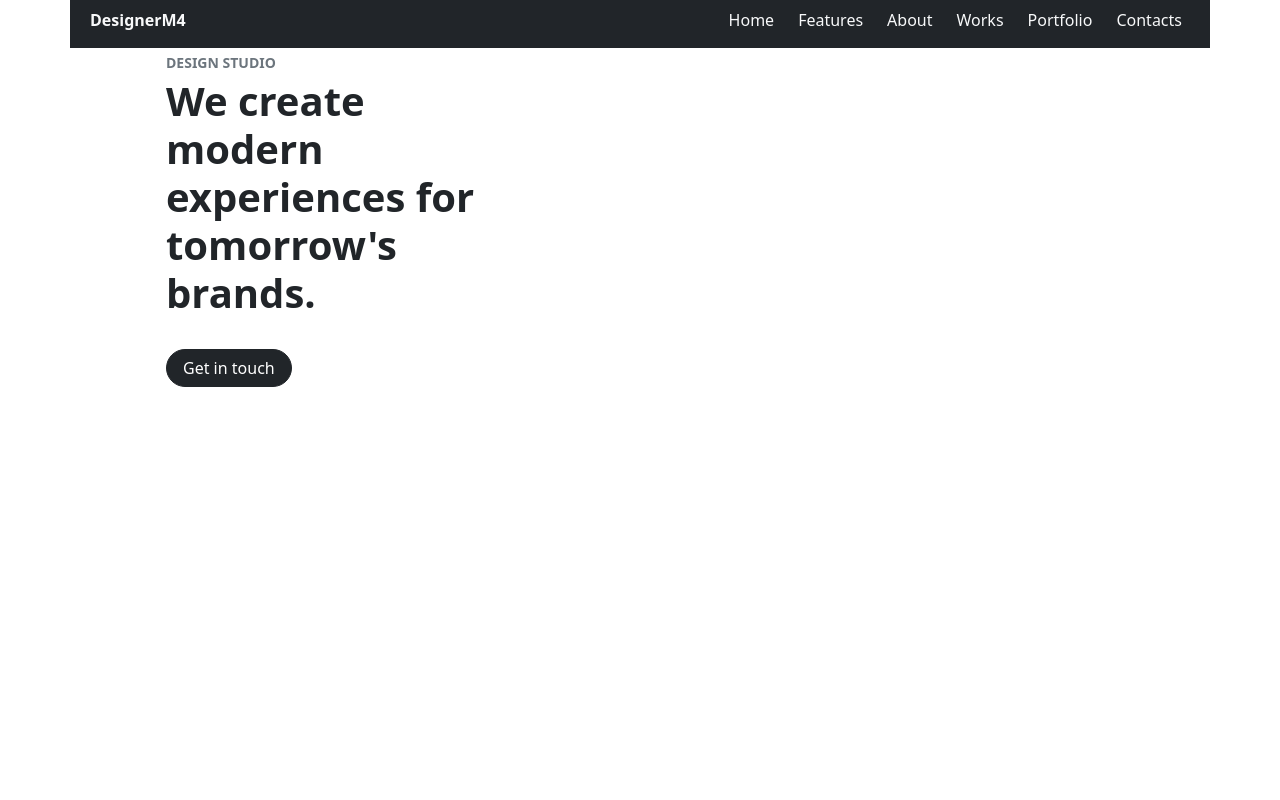
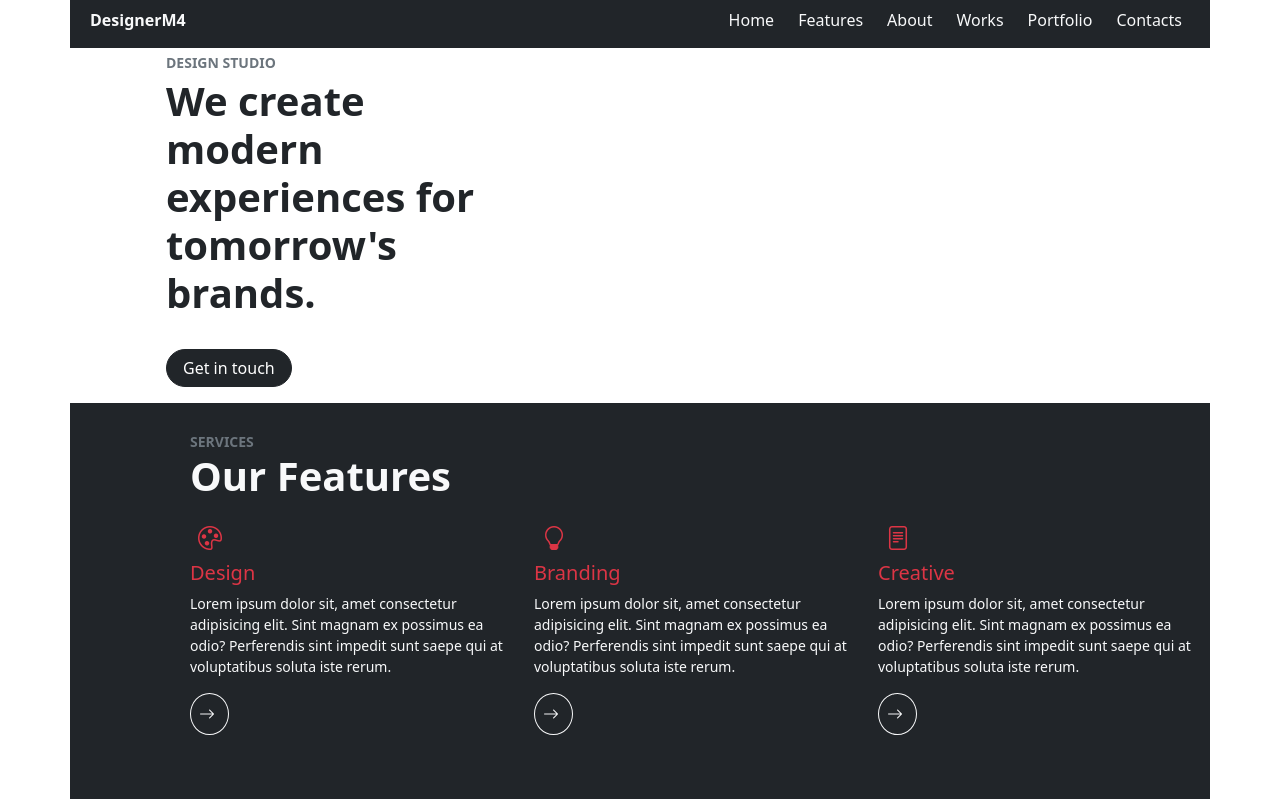
Before and after one commit to Nfurymarvel/2exam, a plain HTML site: page index.html in a window 1280 px wide. Drawn offline with Linux system fonts and the light colour scheme.

Commit message:
third commit

```diff
--- a/index.html
+++ b/index.html
@@ -43,6 +43,64 @@
             </div>
         </div>
     </div>
+    <div class="container bg-dark text-light py-2 pb-5">
+        <div class="row my-3 ms-5 ps-5 justify-content-end" data-aos="fade-up" data-aos-anchor-placement="center-bottom">
+            <div class="small text-secondary fw-bold pt-1">
+                SERVICES
+            </div>
+            <div class=" display-6 fw-bold pb-3">
+                Our Features
+            </div>
+            <div class="col-12 col-md-6 col-xl-4">
+                <div class="py-2">
+                    <i class="bi bi-palette text-danger h4 px-2"></i>
+                </div>
+                <div class="text-danger h5">
+                    Design
+                </div>
+                <div class="small pb-3">
+                   Lorem ipsum dolor sit, amet consectetur adipisicing elit. Sint magnam ex possimus ea odio? Perferendis sint impedit sunt saepe qui at voluptatibus soluta iste rerum.
+                </div>
+                <div>
+                    <a class="btn btn-outline-light bi bi-arrow-right rounded-circle p-2 " type="button">
+                        <svg class="" width="1" height="20"></svg>
+                    </a>
+                </div>
+            </div>
+            <div class="col-12 col-md-6 col-xl-4">
+                <div class="py-2">
+                    <i class="bi bi-lightbulb text-danger h4 px-2"></i>
+                </div>
+                <div class="text-danger h5">
+                    Branding
+                </div>
+                <div class="small pb-3">
+                   Lorem ipsum dolor sit, amet consectetur adipisicing elit. Sint magnam ex possimus ea odio? Perferendis sint impedit sunt saepe qui at voluptatibus soluta iste rerum.
+                </div>
+                <div>
+                    <a class="btn btn-outline-light bi bi-arrow-right rounded-circle p-2 " type="button">
+                        <svg class="" width="1" height="20"></svg>
+                    </a>
+                </div>
+            </div>
+            <div class="col-12 col-s-6 col-xl-4">
+                <div class="py-2">
+                    <i class="bi bi-file-text text-danger h4 px-2"></i>
+                </div>
+                <div class="text-danger h5">
+                    Creative
+                </div>
+                <div class="small pb-3">
+                   Lorem ipsum dolor sit, amet consectetur adipisicing elit. Sint magnam ex possimus ea odio? Perferendis sint impedit sunt saepe qui at voluptatibus soluta iste rerum.
+                </div>
+                <div>
+                    <a class="btn btn-outline-light bi bi-arrow-right rounded-circle p-2 " type="button">
+                        <svg class="" width="1" height="20"></svg>
+                    </a>
+                </div>
+            </div>
+        </div>
+    </div>
     <script src="js/bootstrap.bundle.min.js"></script>
     <script src="js/aos.js"></script>
     <script>
```
